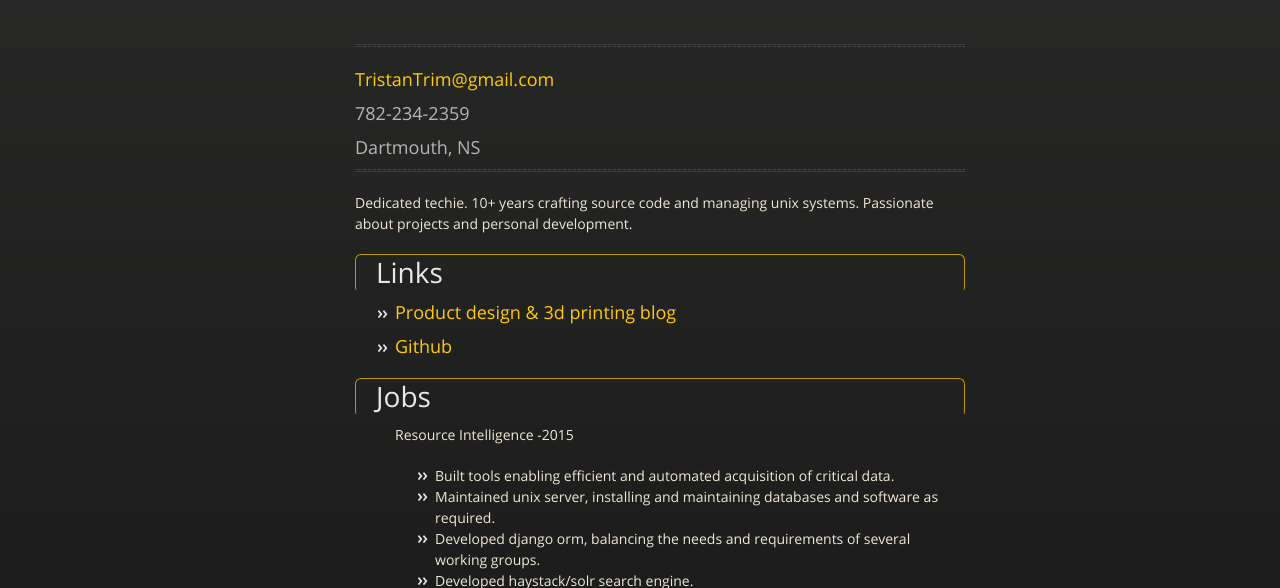
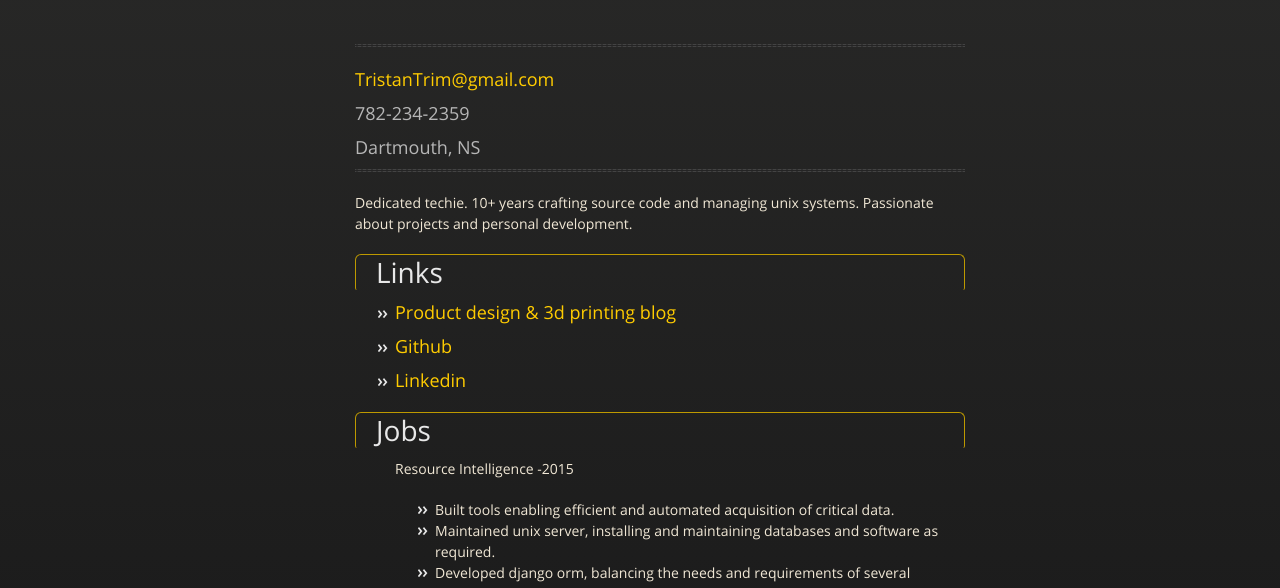
Before and after one commit to TristanTrim/tristans-resume, a plain HTML site: page index.html in a window 1280 px wide. Shown: the part 188-776 px from the top of the page. Drawn offline with nearby package versions, Linux system fonts and the light colour scheme.

Commit message:
Added Linkedin link.
I used the github web editor instead of vim. What shame.

```diff
--- a/index.html
+++ b/index.html
@@ -64,6 +64,11 @@
     <li>
       <h3>
         <a href="https://github.com/TristanTrim">Github</a>
+      </h3>
+    </li>
+    <li>
+      <h3>
+        <a href="https://www.linkedin.com/in/tristan-trim-a4976b47/">Linkedin</a>
       </h3>
     </li>
   </ul>
```
